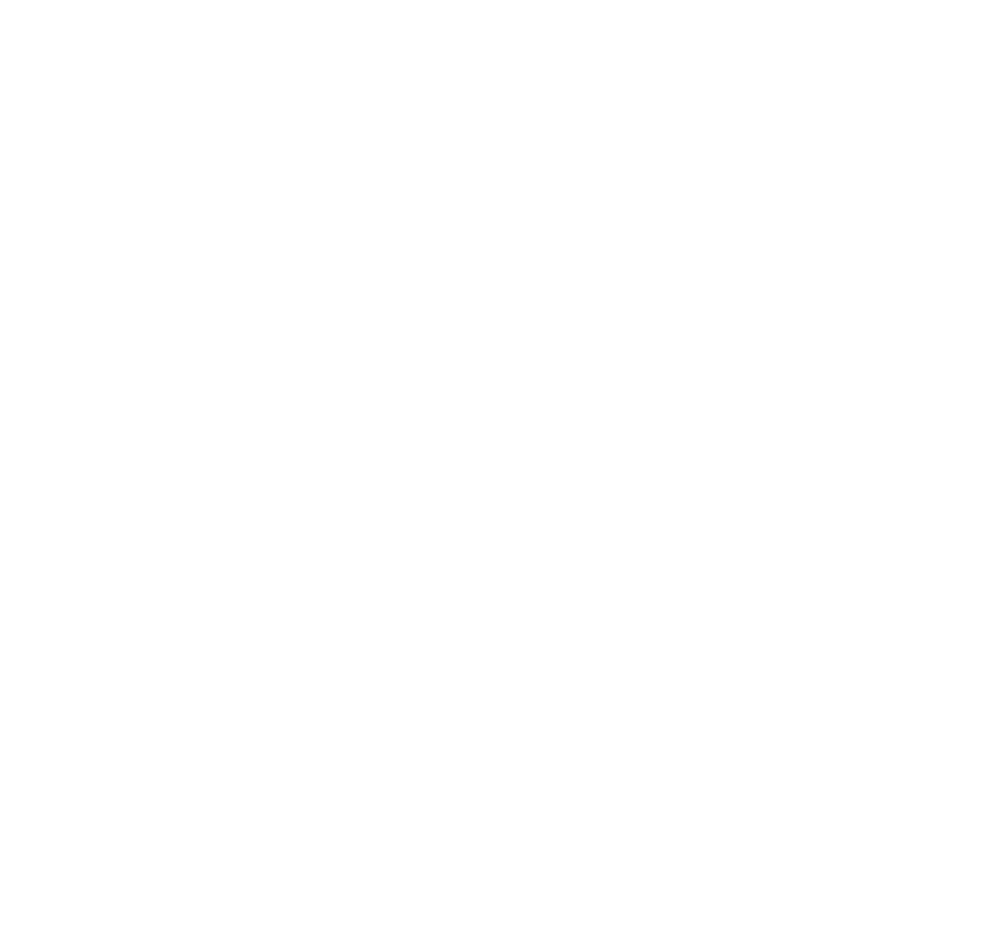
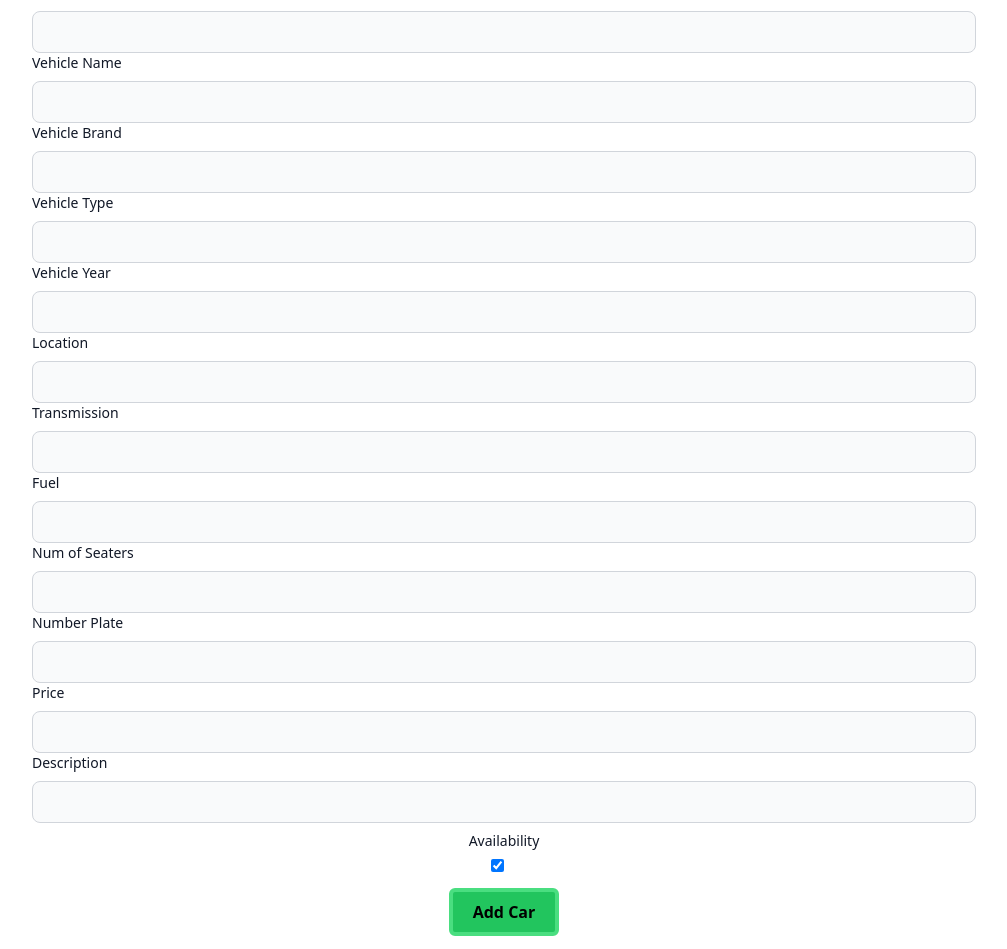
Before and after one commit to spacesick/law_final_fe, a Nuxt app: page /car/add in a window 1280 px wide. Shown: the part 221-1170 px from the top of the page, without its empty margins (136-1143 px from the left). Before the commit the page ends 800 px from the top, so only its background shows below. Built offline with nearby package versions, Linux system fonts and the light colour scheme; no server answers.

Commit message:
Added 'add car' page

```diff
--- a/layouts/default.vue
+++ b/layouts/default.vue
@@ -6,7 +6,7 @@
 </template>
 
 <script>
-import AppHeader from '../components/universal/AppHeader.vue'
+import AppHeader from '~/components/universal/AppHeader.vue';
 
 export default {
   components: {
--- /dev/null
+++ b/pages/car/add.vue
@@ -0,0 +1,103 @@
+<template>
+    <form class="m-auto text-center max-w-[60rem] px-2 flex flex-col gap-2">
+        <h1 class="font-semibold text-lg">Add Car</h1>
+        <p v-if="error" class="bg-red-300 font-light p-2 my-[12px] text-left">{{ error }}</p>
+        <div class="text-left">
+            <label class="flex flex-col gap-2 my-2 text-sm font-medium text-gray-900">Vehicle Image
+                <img :src="imageUrl" alt="">
+                <input class="bg-gray-50 border border-gray-300 text-gray-900 text-sm rounded-lg block w-full p-2.5" type="file" @change="onImageChange">
+            </label>
+            <CInput v-model="owner"         label="Owner"           type="text"></CInput>
+            <CInput v-model="vehicle_name"  label="Vehicle Name"    type="text"></CInput>
+            <CInput v-model="vehicle_brand" label="Vehicle Brand"   type="text"></CInput>
+            <CInput v-model="vehicle_type"  label="Vehicle Type"    type="text"></CInput>
+            <CInput v-model="vehicle_year"  label="Vehicle Year"    type="text"></CInput>
+            <CInput v-model="location"      label="Location"        type="text"></CInput>
+            <CInput v-model="transmission"  label="Transmission"    type="text"></CInput>
+            <CInput v-model="fuel"          label="Fuel"            type="text"></CInput>
+            <CInput v-model="no_of_seaters" label="Num of Seaters"  type="text"></CInput>
+            <CInput v-model="number_plate"  label="Number Plate"    type="text"></CInput>
+            <CInput v-model="price"         label="Price"           type="number"></CInput>
+            <CInput v-model="description"   label="Description"     type="text"></CInput>
+            <label class="block my-2 text-sm font-medium text-gray-900 text-center">Availability</label>
+            <div class="grid grid-cols-2 m-auto w-fit items-center">
+                <input v-model="availability" type="checkbox" name="Availability" @change="updateAvailability">
+            </div>
+            <div class="text-center py-4">
+                <button class="py-2 px-5 font-bold bg-green-500 border-4 border-green-400 rounded-md" title="Add" @click.prevent="addProduct">Add Car</button>
+            </div>
+        </div>
+    </form>
+</template>
+
+<script>
+import axios from 'axios'
+import CInput from '~/components/auth/CInput.vue';
+
+export default {
+    components: {
+        CInput
+    },
+    data() {
+        return {
+            error: null,
+            owner: null,
+            image: null,
+            vehicle_name: null,
+            vehicle_brand: null,
+            vehicle_type: null,
+            vehicle_year: null,
+            location: null,
+            transmission: null,
+            fuel: null,
+            no_of_seaters: null,
+            number_plate: null,
+            price: null,
+            description: null,
+            availability: 'False',
+            imageUrl: null
+        }
+    },
+    computed: {
+    },
+    methods: {
+        onImageChange(event) {
+            const file = event.target.files[0];
+            if (file && file instanceof File && file.type.startsWith('image/')) {
+                this.image = event.target.files[0]
+                this.imageUrl = URL.createObjectURL(file)
+            }
+        },
+        updateAvailability(event) {
+            this.availability = event.target.checked ? 'True' : 'False'
+        },
+        addProduct() {
+            const formData = new FormData();
+            formData.append('owner', this.owner);
+            formData.append('image', this.image);
+            formData.append('vehicle_name', this.vehicle_name);
+            formData.append('vehicle_brand', this.vehicle_brand);
+            formData.append('vehicle_type', this.vehicle_type);
+            formData.append('vehicle_year', this.vehicle_year);
+            formData.append('location', this.location);
+            formData.append('transmission', this.transmission);
+            formData.append('fuel', this.fuel);
+            formData.append('no_of_seaters', this.no_of_seaters);
+            formData.append('number_plate', this.number_plate);
+            formData.append('price', this.price);
+            formData.append('description', this.description);
+            formData.append('availability', this.availability);
+            axios.post(process.env.PRODUCT_ENDPOINT + '/product/', formData, {
+                    headers: {
+                        'Content-Type': 'multipart/form-data',
+                    },
+                })
+                .then((response) => {
+                    this.$router.push('/car')
+                }).catch(() => {
+                    this.error = 'Add Car Error'
+                })
+        }
+    }
+}
+</script>
--- a/pages/car/index.vue
+++ b/pages/car/index.vue
@@ -7,7 +7,7 @@
                 <nuxt-link
                     :to="'/car/'+product.id"
                     class="max-w-[32rem] flex-1 flex flex-col justify-center items-center">
-                    <img v-if="product.image_url" :src="product.image_url" class="m-auto max-h-[18rem] max-w-[32rem] h-full w-fit object-cover rounded-lg">
+                    <img v-if="product.image_url" :src="product.image_url" class="m-auto max-h-[18rem] max-w-[32rem] min-w-[20rem] h-full w-fit object-cover rounded-lg">
                     <div v-else style="all: inherit;">
                         <img src="/disable.png" alt="" class="w-10">
                         <b>Image Unavailable</b>
--- a/pages/order.vue
+++ b/pages/order.vue
@@ -23,7 +23,7 @@
                         <td>
                             <nuxt-link
                                 :to="'/car/'+order.product_id">
-                                <img :src="order.image_url" :alt="order.vehicle_name" class="w-full max-h-[80rem] m-auto object-cover">
+                                <img :src="order.image_url" :alt="order.vehicle_name" class="w-full min-w-[8rem] max-h-[14rem] m-auto object-cover">
                             </nuxt-link>
                         </td>
                         <td>{{ order.orderer }}</td>
--- a/pages/transaction.vue
+++ b/pages/transaction.vue
@@ -1,6 +1,6 @@
 <template>
 <div class="flex justify-center">
-    <div class="text-center w-full">
+    <div class="m-auto text-center w-full">
         <h1 class="font-semibold text-lg">Transaction List</h1>
         <p v-if="error" class="bg-red-300 font-light p-2 my-[12px] text-left">{{ error }}</p>
         <table v-if="transactionTable" class="content-table hidden md:table mx-auto border-collapse my-[12px] rounded-t-md text-sm max-w-[60rem] w-5/6 overflow-hidden shadow-md">
@@ -70,6 +70,7 @@
                 </tr>
             </tbody>
         </table>
+        <p v-else class="bg-red-300 font-light p-2 my-[12px] text-left m-auto w-fit">Could not fetch list of Transactions.</p>
     </div>
 </div>
 </template>
```
